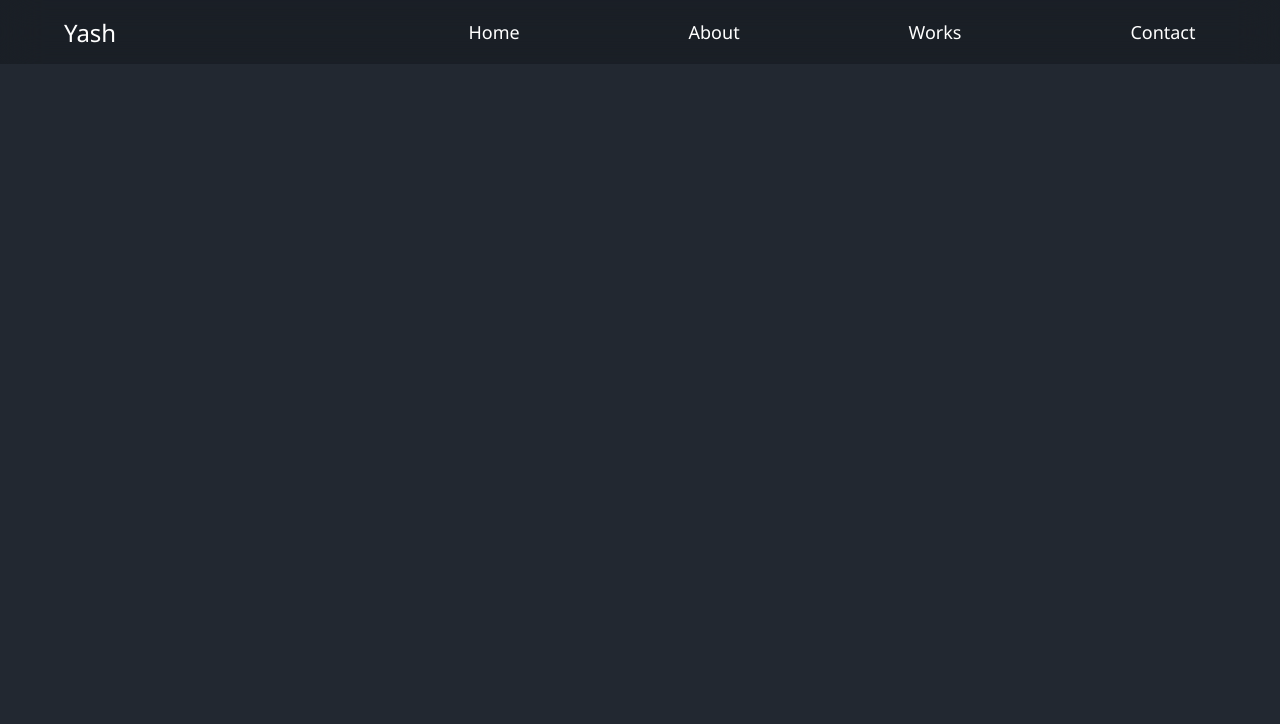
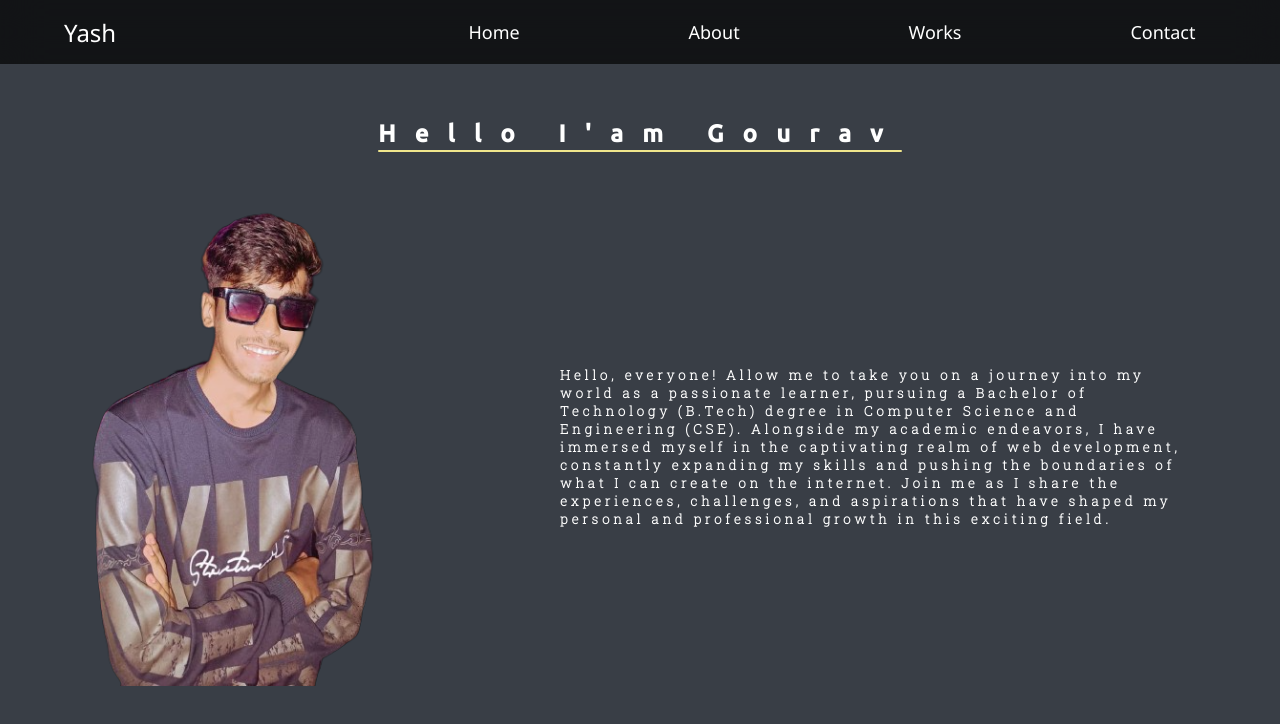
Before and after one commit to Yash-pede/Learn-Web, a website built with Vite: page portfolio/index.html in a window 1280 px wide. Built offline with nearby package versions, Linux system fonts and the light colour scheme.

Commit message:
portfolio

```diff
--- a/portfolio/index.css
+++ b/portfolio/index.css
@@ -2,3 +2,6 @@
   display: flex;
   gap: var(--gap, 2rem);
 }
+
+body {
+}
--- a/portfolio/index.html
+++ b/portfolio/index.html
@@ -7,6 +7,13 @@
     <title>Portfolio</title>
     <link rel="stylesheet" href="style.css" />
     <link rel="stylesheet" href="index.css" />
+
+    <link rel="preconnect" href="https://fonts.googleapis.com" />
+    <link rel="preconnect" href="https://fonts.gstatic.com" crossorigin />
+    <link
+      href="https://fonts.googleapis.com/css2?family=Roboto+Slab:wght@200&family=Ubuntu:wght@500&display=swap"
+      rel="stylesheet"
+    />
   </head>
   <body>
     <nav>
@@ -18,13 +25,36 @@
 
       <div class="element">
         <ul class="listnav" data-expanded="false">
-          <li>Home</li>
-          <li>About</li>
-          <li>Works</li>
-          <li>Contact</li>
+          <li><a href="#">Home</a></li>
+          <li><a href="pages/about.html">About</a></li>
+          <li><a href="pages/works.html">Works</a></li>
+          <li><a href="#">Contact</a></li>
         </ul>
       </div>
     </nav>
+
+    <div class="hero">
+      <h2 class="hero-text">Hello I'am Gourav</h2>
+      <div class="hero-description">
+        <div class="hero-image">
+          <img src="public/Gourav.png" alt="Gourav ki photo" />
+        </div>
+
+        <div class="hero-description_text">
+          <h5>
+            Hello, everyone! Allow me to take you on a journey into my world as
+            a passionate learner, pursuing a Bachelor of Technology (B.Tech)
+            degree in Computer Science and Engineering (CSE). Alongside my
+            academic endeavors, I have immersed myself in the captivating realm
+            of web development, constantly expanding my skills and pushing the
+            boundaries of what I can create on the internet. Join me as I share
+            the experiences, challenges, and aspirations that have shaped my
+            personal and professional growth in this exciting field.
+          </h5>
+        </div>
+      </div>
+    </div>
+
     <script>
       const navToggle = document.getElementsByClassName("listnav")[0];
 
--- a/portfolio/style.css
+++ b/portfolio/style.css
@@ -12,6 +12,7 @@ body {
   background: var(--background-color);
   color: white;
   overflow-x: hidden;
+  background-color: #393e46;
 }
 .logo {
   margin-left: 5%;
@@ -25,11 +26,20 @@ nav {
   height: 4rem;
   font-size: 1.5rem;
 
-  background-color: rgba(0, 0, 0, 0.224);
+  background-color: rgba(0, 0, 0, 0.68);
   backdrop-filter: blur(20px);
 
   font-family: "Segoe UI", Tahoma, sans-serif;
-  position: relative;
+  /* position: relative; */
+  position: sticky;
+  top: 0;
+}
+
+a,
+a::before,
+a::after {
+  text-decoration: none;
+  color: white;
 }
 
 .element {
@@ -47,6 +57,7 @@ nav {
 }
 .menu {
   display: none;
+  cursor: pointer;
 }
 
 @media (max-width: 35em) {
@@ -84,3 +95,47 @@ nav {
     z-index: 999;
   }
 }
+
+.hero-text {
+  text-align: center;
+  margin: 7vh 0;
+  font-family: "Ubuntu", sans-serif;
+  letter-spacing: min(1.5rem, 1.5vw);
+
+  text-decoration: underline;
+  text-decoration-color: khaki;
+  text-underline-offset: 1vh;
+
+  transition: all 0.5s ease-in-out;
+  cursor: none;
+}
+
+.hero-text:hover {
+  text-decoration-color: steelblue;
+}
+
+.hero-description {
+  display: flex;
+  justify-content: space-around;
+  align-items: center;
+}
+
+.hero-description_text {
+  font-family: "Roboto Slab", serif;
+  letter-spacing: 0.3vw;
+  max-width: 50vw;
+}
+
+.hero-image img {
+  width: min(20rem, 30vw);
+  height: auto;
+}
+
+@media (max-width: 35em) {
+  .hero-description {
+    flex-direction: column;
+  }
+  .hero-description_text {
+    margin: 10vw;
+  }
+}
```
Also changed, not shown: portfolio/pages/about.html (added, +11 -0 lines), portfolio/pages/works.html (added, +14 -0 lines), portfolio/public/Gourav.png (added).
